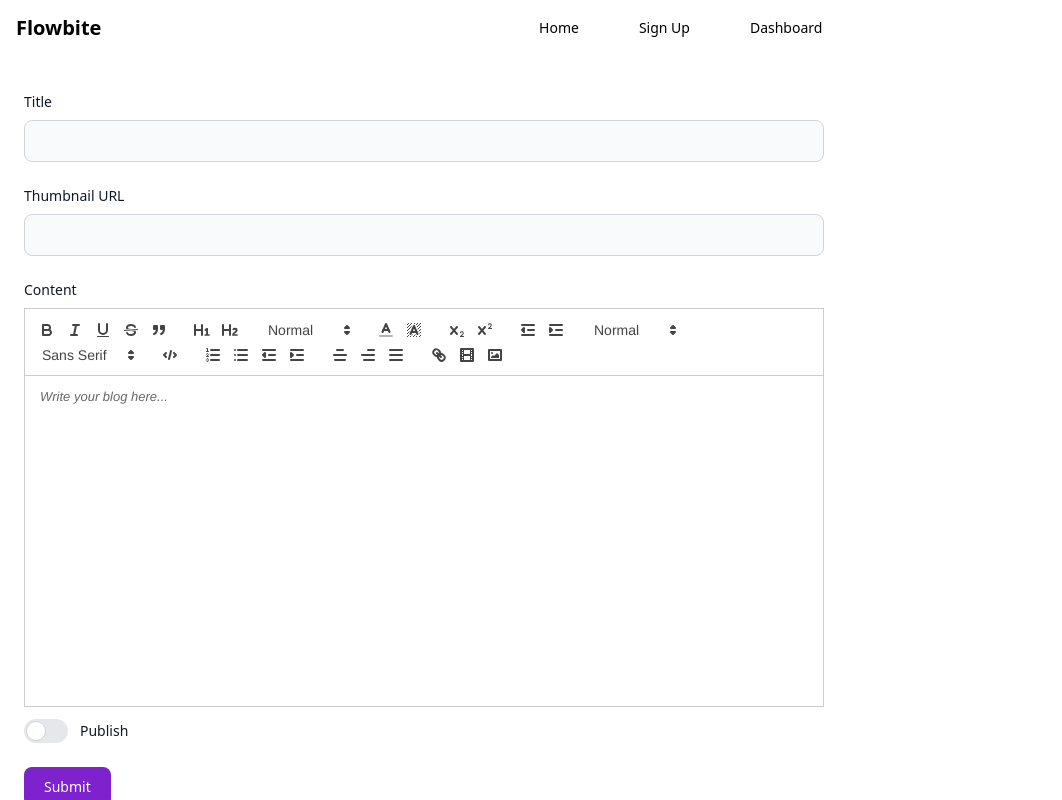
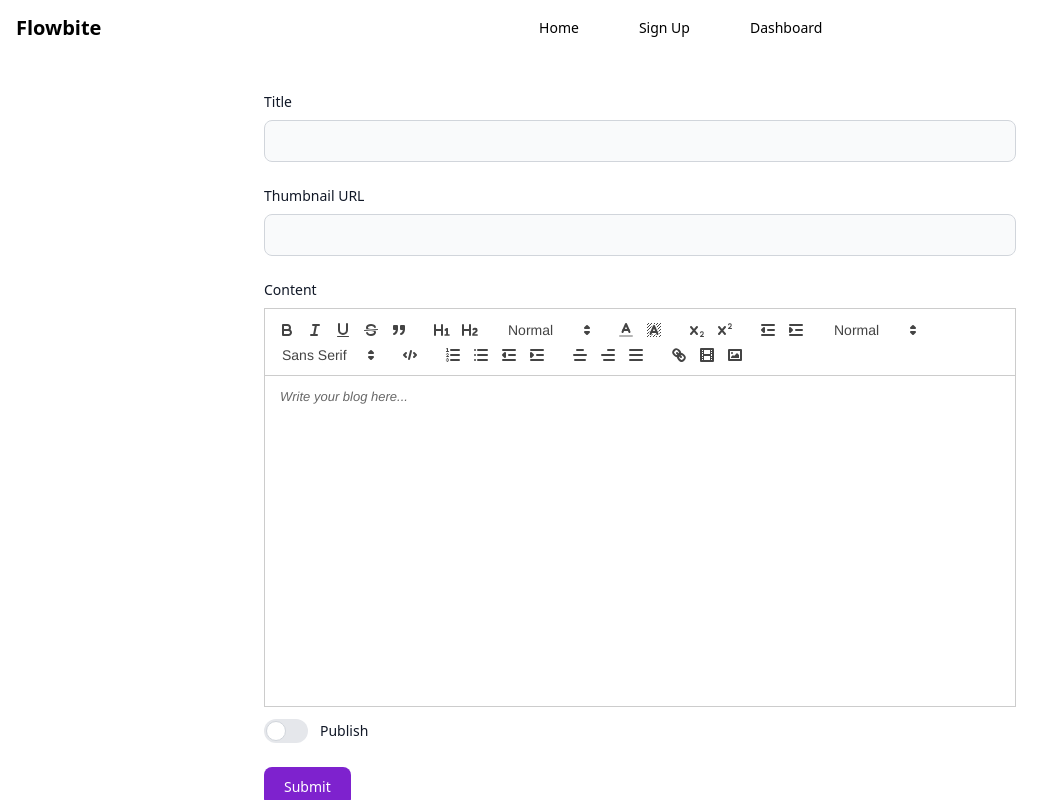
Before and after one commit to AmalkrishnaAS/Blog-frontend, a Next.js app: page /create in a window 1280 px wide. Shown: the whole page, without its empty margins (0-1062 px from the left). Built offline with nearby package versions, Linux system fonts and the light colour scheme.

Commit message:
nav change

```diff
--- a/components/Footer.jsx
+++ b/components/Footer.jsx
@@ -3,7 +3,7 @@ import React from 'react'
 const Footer = () => {
   return (
 
-<footer class="p-4 bg-white rounded-lg shadow md:flex md:items-center md:justify-between md:p-6 ">
+<footer class=" mt-6 p-4 bg-white rounded-lg shadow md:flex md:items-center md:justify-between md:p-6 ">
 <span class="text-sm text-gray-500 sm:text-center ">© 2022 <a href="https://flowbite.com" class="hover:underline">Flowbite™</a>. All Rights Reserved.
 </span>
 <ul class="flex flex-wrap items-center mt-3 text-sm text-gray-500 sm:mt-0">
--- a/pages/create.jsx
+++ b/pages/create.jsx
@@ -62,8 +62,8 @@ function App({setprogress}) {
   }
 
     return(
-        <div className="max-w-[800px] mx-6">
-      <form className="max-w-[300px] sm:max-w-[800px] flex flex-col m-auto" onSubmit={handleSubmit}>
+        <div className="max-w-[800px] mx-auto flex flex-col justify-center items-center px-6">
+      <form className=" mx-auto max-w-[300px] sm:max-w-[800px] " onSubmit={handleSubmit}>
 
 
 <div class="mb-6">
```
